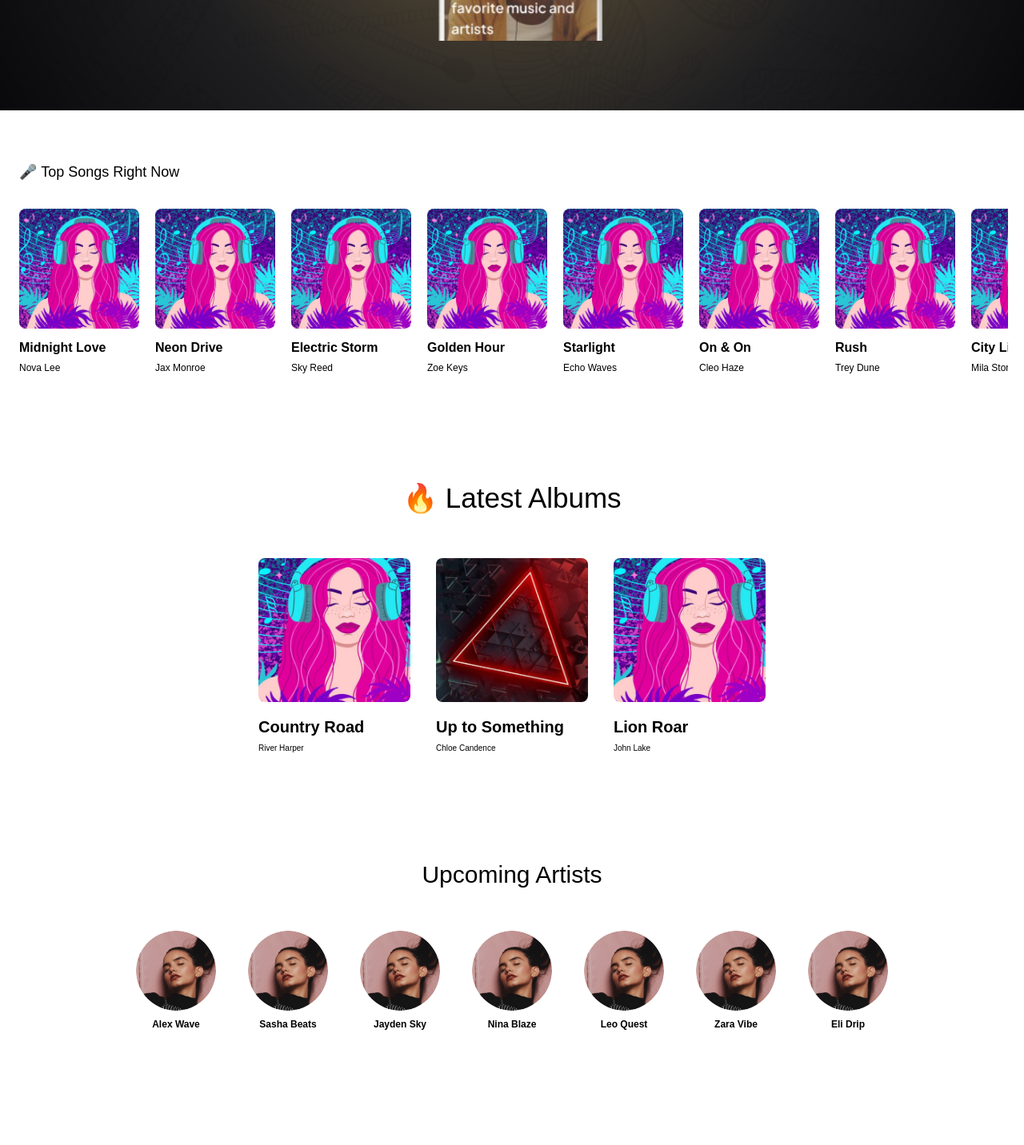
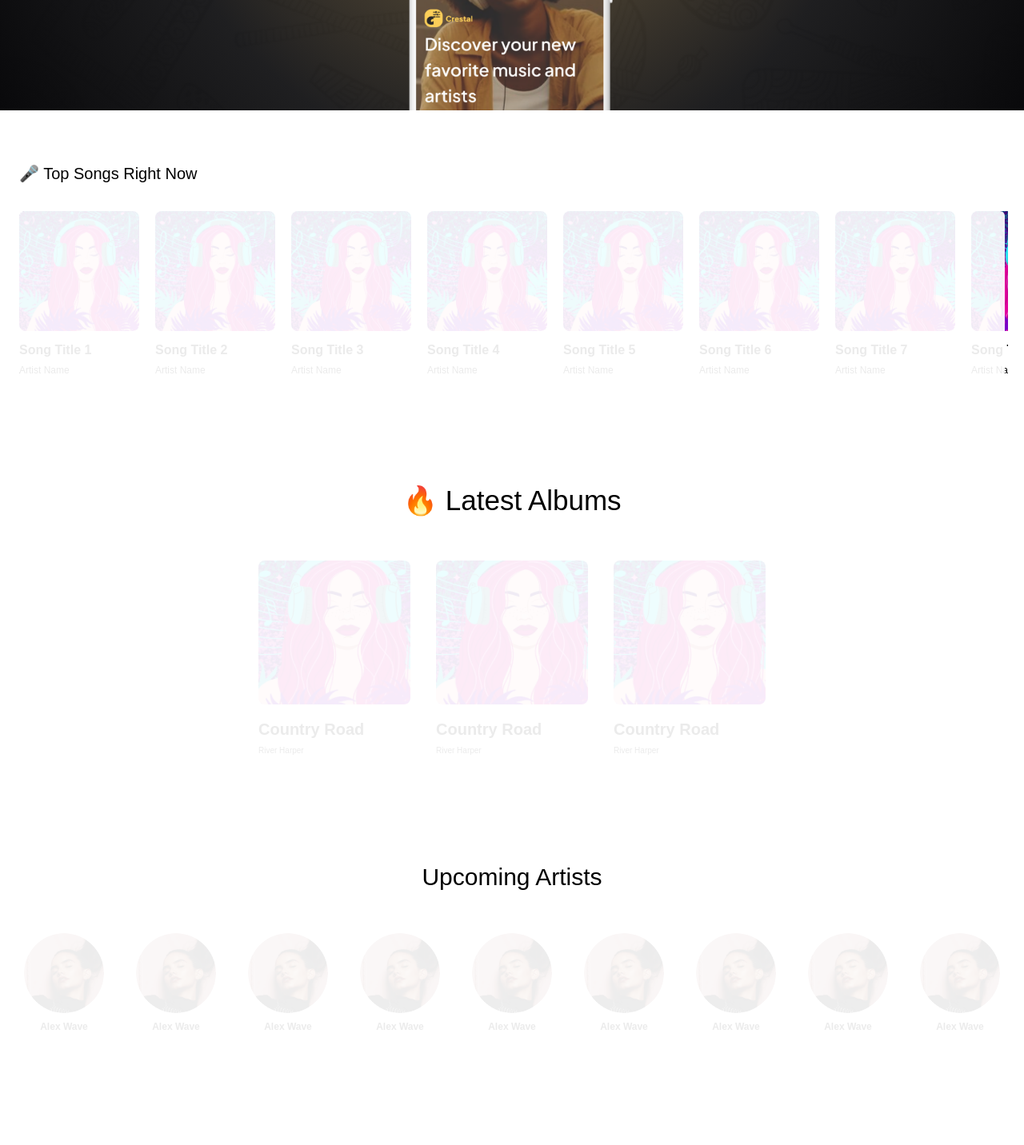
Before and after one commit to Mykol5/crestalwebsite, a Next.js app: page / in a window 1280 px wide. Shown: the part 1480-2912 px from the top of the page at 80% size. Built offline with nearby package versions, Linux system fonts and the light colour scheme; grey boxes are pictures that could not be loaded.

Commit message:
commit to landing page screen commit

```diff
--- a/src/app/page.js
+++ b/src/app/page.js
@@ -48,7 +48,7 @@ export default function Home() {
 
     <div className="flex flex-col sm:flex-row gap-4 mt-6">
       <Link
-        href="#"
+        href="/"
         className="bg-black text-white px-6 py-3 flex items-center gap-2 font-medium text-sm sm:text-base"
       >
         Listener & Creators
@@ -56,7 +56,7 @@ export default function Home() {
       </Link>
 
       <Link
-        href="#"
+        href="/artists"
         className="bg-white text-black px-6 py-3 border border-black font-medium text-sm sm:text-base flex items-center gap-2"
       >
         For Artists
@@ -104,18 +104,19 @@ export default function Home() {
     <h3 className="text-2xl sm:text-3xl font-semibold text-white mb-2 leading-tight">
       🎧 For Listeners & Creators
     </h3>
+    <br></br>
     <p className="text-sm sm:text-base text-white leading-relaxed">
-      Get access to exclusive new and unreleased music, and be able to earn <br /> money for each review you write. Share your honest opinions and help <br /> shape the future of the music industry.
+      Get access to exclusive new and unreleased music, earn money <br /> for each review you write. Share your honest opinions and help <br /> shape the future of the music industry.
     </p>
   </div>
 
   {/* Phone Image Underneath Text -- added 200*/}
-  <div className="absolute top-[37%] left-1/2 transform -translate-x-1/2 z-30">
+  <div className="absolute top-[43%] left-1/2 transform -translate-x-1/2 z-30">
     <Image
-      src="/crestimg.png"
+      src="/phonetwo.png"
       alt="Phone"
-      width={650}
-      height={1850}
+      width={320}
+      height={570}
       className="object-contain"
     />
   </div>
@@ -144,115 +145,88 @@ export default function Home() {
 </section>
 
 
-<section className="bg-white py-16 px-4 sm:px-6">
+
+
+
+<section className="bg-white py-16 px-4 sm:px-6 relative">
   <div className="max-w-7xl mx-auto">
-    {/* Section Header aligned to the left */}
-    <h2 className="text-[18px] sm:text-[20] font-normal mb-8">
+
+    {/* Section Header - stays visible */}
+    <h2 className="text-[18px] sm:text-[20px] font-normal mb-8 relative z-20">
       🎤 Top Songs Right Now
     </h2>
 
-    {/* Songs Row - Horizontal scroll on mobile */}
-    <div className="flex gap-0 sm:gap-0 overflow-x-auto scrollbar-hide px-1 -mx-1">
-      {/* Song 1 */}
-      <div className="flex-shrink-0 w-[170px]">
-        <img src="/songsmage.png" alt="Song 1" className="w-[150px] h-[150px] object-cover rounded-lg" />
-        <h3 className="text-[16px] font-semibold mt-3">Midnight Love</h3>
-        <p className="text-[12px] font-medium mt-1">Nova Lee</p>
+    {/* Wrapper for song list and overlay */}
+    <div className="relative">
+      {/* Opaque overlay */}
+      <div className="absolute inset-0 bg-white opacity-92 z-10 rounded-md pointer-events-none" />
+
+      {/* Songs Row - behind overlay */}
+      <div className="flex gap-0 sm:gap-0 overflow-x-auto scrollbar-hide px-1 -mx-1 relative z-0">
+        {/* Song cards */}
+        {[...Array(8)].map((_, i) => (
+          <div key={i} className="flex-shrink-0 w-[170px]">
+            <img
+              src="/songsmage.png"
+              alt={`Song ${i + 1}`}
+              className="w-[150px] h-[150px] object-cover rounded-lg"
+            />
+            <h3 className="text-[16px] font-semibold mt-3">Song Title {i + 1}</h3>
+            <p className="text-[12px] font-medium mt-1">Artist Name</p>
           </div>
-
-      {/* Song 2 */}
-      <div className="flex-shrink-0 w-[170px]">
-        <img src="/songsmage.png" alt="Song 2" className="w-[150px] h-[150px] object-cover rounded-lg" />
-        <h3 className="text-[16px] font-semibold mt-3">Neon Drive</h3>
-        <p className="text-[12px] font-medium mt-1">Jax Monroe</p>
-      </div>
-
-      {/* Song 3 */}
-      <div className="flex-shrink-0 w-[170px]">
-        <img src="/songsmage.png" alt="Song 3" className="w-[150px] h-[150px] object-cover rounded-lg" />
-        <h3 className="text-[16px] font-semibold mt-3">Electric Storm</h3>
-        <p className="text-[12px] font-medium mt-1">Sky Reed</p>
-      </div>
-
-      {/* Song 4 */}
-      <div className="flex-shrink-0 w-[170px]">
-        <img src="/songsmage.png" alt="Song 4" className="w-[150px] h-[150px] object-cover rounded-lg" />
-        <h3 className="text-[16px] font-semibold mt-3">Golden Hour</h3>
-        <p className="text-[12px] font-medium mt-1">Zoe Keys</p>
-      </div>
-
-      {/* Song 5 */}
-      <div className="flex-shrink-0 w-[170px]">
-        <img src="/songsmage.png" alt="Song 5" className="w-[150px] h-[150px] object-cover rounded-lg" />
-        <h3 className="text-[16px] font-semibold mt-3">Starlight</h3>
-        <p className="text-[12px] font-medium mt-1">Echo Waves</p>
-      </div>
-
-      {/* Song 6 */}
-      <div className="flex-shrink-0 w-[170px]">
-        <img src="/songsmage.png" alt="Song 6" className="w-[150px] h-[150px] object-cover rounded-lg" />
-        <h3 className="text-[16px] font-semibold mt-3">On & On</h3>
-        <p className="text-[12px] font-medium mt-1">Cleo Haze</p>
-      </div>
-
-      {/* Song 7 */}
-      <div className="flex-shrink-0 w-[170px]">
-        <img src="/songsmage.png" alt="Song 7" className="w-[150px] h-[150px] object-cover rounded-lg" />
-        <h3 className="text-[16px] font-semibold mt-3">Rush</h3>
-        <p className="text-[12px] font-medium mt-1">Trey Dune</p>
-      </div>
-
-      {/* Song 8 */}
-      <div className="flex-shrink-0 w-[170px]">
-        <img src="/songsmage.png" alt="Song 8" className="w-[150px] h-[150px] object-cover rounded-lg" />
-        <h3 className="text-[16px] font-semibold mt-3">City Lights</h3>
-        <p className="text-[12px] font-medium mt-1">Mila Stone</p>
+        ))}
       </div>
     </div>
   </div>
 </section>
 
 
-<section className="bg-white py-16 px-4 sm:px-6">
+
+<section className="bg-white py-16 px-4 sm:px-6 relative">
   <div className="max-w-7xl mx-auto text-center">
-    {/* Section Header */}
-    <h2 className="text-[28px] sm:text-[35px] font-normal mb-10 sm:mb-12">
+
+    {/* Section Header - stays on top */}
+    <h2 className="text-[28px] sm:text-[35px] font-normal mb-10 sm:mb-12 relative z-20">
       🔥 Latest Albums
     </h2>
 
-    {/* Albums Row - Horizontal scroll on mobile */}
-    <div className="flex sm:justify-center gap-6 sm:gap-8 overflow-x-auto scrollbar-hide px-1 -mx-1">
-      {/* Album 1 */}
+    {/* Wrapper for albums row and overlay */}
+    <div className="relative">
+      {/* Overlay */}
+      <div className="absolute inset-0 bg-white opacity-92 z-10 rounded-md pointer-events-none" />
+
+      {/* Albums Row - sits behind overlay */}
+      <div className="flex sm:justify-center gap-6 sm:gap-8 overflow-x-auto scrollbar-hide px-1 -mx-1 relative z-0">
+        {/* Repeat album cards here */}
+        {/* Example Album */}
         <div className="flex-shrink-0 text-left w-[180px] sm:w-auto">
           <img
             src="/songimage.png"
-          alt="Album 1"
+            alt="Album"
             className="w-[190px] h-[180px] object-cover rounded-lg mx-auto"
           />
           <h3 className="text-[18px] sm:text-[20px] font-semibold mt-4">Country Road</h3>
           <p className="text-[10px] font-medium mt-1">River Harper</p>
         </div>
-
-      {/* Album 2 */}
-      <div className="flex-shrink-0 text-left w-[180px] sm:w-auto">
-        <img
-          src="/songimage2.png"
-          alt="Album 2"
-          className="w-[190px] h-[180px] object-cover rounded-lg mx-auto"
-        />
-        <h3 className="text-[18px] sm:text-[20px] font-semibold mt-4">Up to Something</h3>
-        <p className="text-[10px] font-medium mt-1">Chloe Candence</p>
-      </div>
-
-      {/* Album 3 */}
         <div className="flex-shrink-0 text-left w-[180px] sm:w-auto">
           <img
             src="/songimage.png"
-          alt="Album 3"
+            alt="Album"
             className="w-[190px] h-[180px] object-cover rounded-lg mx-auto"
           />
-        <h3 className="text-[18px] sm:text-[20px] font-semibold mt-4">Lion Roar</h3>
-        <p className="text-[10px] font-medium mt-1">John Lake</p>
+          <h3 className="text-[18px] sm:text-[20px] font-semibold mt-4">Country Road</h3>
+          <p className="text-[10px] font-medium mt-1">River Harper</p>
+        </div>
+        <div className="flex-shrink-0 text-left w-[180px] sm:w-auto">
+          <img
+            src="/songimage.png"
+            alt="Album"
+            className="w-[190px] h-[180px] object-cover rounded-lg mx-auto"
+          />
+          <h3 className="text-[18px] sm:text-[20px] font-semibold mt-4">Country Road</h3>
+          <p className="text-[10px] font-medium mt-1">River Harper</p>
+        </div>
+        {/* ...Other albums */}
       </div>
     </div>
   </div>
@@ -262,83 +236,96 @@ export default function Home() {
 
 
 
-<section className="bg-white py-16 px-4 sm:px-6">
+
+<section className="bg-white py-16 px-4 sm:px-6 relative">
   <div className="max-w-7xl mx-auto text-center">
-    {/* Section Header */}
-    <h2 className="text-[23px] sm:text-[30px] font-normal mb-10 sm:mb-12">
+
+    {/* Section Header - stays on top */}
+    <h2 className="text-[23px] sm:text-[30px] font-normal mb-10 sm:mb-12 relative z-20">
       Upcoming Artists
     </h2>
 
-    {/* Artists Row - Horizontal scroll on mobile */}
-    <div className="flex sm:justify-center gap-6 sm:gap-10 overflow-x-auto scrollbar-hide px-1 -mx-1">
-      {/* Artist 1 */}
+    {/* Wrapper for artists row and overlay */}
+    <div className="relative">
+      {/* Overlay */}
+      <div className="absolute inset-0 bg-white opacity-92 z-10 rounded-md pointer-events-none" />
+
+      {/* Artists Row - sits behind overlay */}
+      <div className="flex sm:justify-center gap-6 sm:gap-10 overflow-x-auto scrollbar-hide px-1 -mx-1 relative z-0">
+        {/* Example Artist */}
         <div className="flex-shrink-0 w-[100px] text-center">
           <img
             src="/artist.png"
-          alt="Artist 1"
+            alt="Artist"
             className="w-[100px] h-[100px] object-cover rounded-full mx-auto"
           />
           <p className="text-[12px] font-semibold mt-2">Alex Wave</p>
         </div>
-
-      {/* Artist 2 */}
         <div className="flex-shrink-0 w-[100px] text-center">
           <img
             src="/artist.png"
-          alt="Artist 2"
+            alt="Artist"
             className="w-[100px] h-[100px] object-cover rounded-full mx-auto"
           />
-        <p className="text-[12px] font-semibold mt-2">Sasha Beats</p>
+          <p className="text-[12px] font-semibold mt-2">Alex Wave</p>
         </div>
-
-      {/* Artist 3 */}
         <div className="flex-shrink-0 w-[100px] text-center">
           <img
             src="/artist.png"
-          alt="Artist 3"
+            alt="Artist"
             className="w-[100px] h-[100px] object-cover rounded-full mx-auto"
           />
-        <p className="text-[12px] font-semibold mt-2">Jayden Sky</p>
+          <p className="text-[12px] font-semibold mt-2">Alex Wave</p>
         </div>
-
-      {/* Artist 4 */}
         <div className="flex-shrink-0 w-[100px] text-center">
           <img
             src="/artist.png"
-          alt="Artist 4"
+            alt="Artist"
             className="w-[100px] h-[100px] object-cover rounded-full mx-auto"
           />
-        <p className="text-[12px] font-semibold mt-2">Nina Blaze</p>
+          <p className="text-[12px] font-semibold mt-2">Alex Wave</p>
         </div>
-
-      {/* Artist 5 */}
         <div className="flex-shrink-0 w-[100px] text-center">
           <img
             src="/artist.png"
-          alt="Artist 5"
+            alt="Artist"
             className="w-[100px] h-[100px] object-cover rounded-full mx-auto"
           />
-        <p className="text-[12px] font-semibold mt-2">Leo Quest</p>
+          <p className="text-[12px] font-semibold mt-2">Alex Wave</p>
         </div>
-
-      {/* Artist 6 */}
         <div className="flex-shrink-0 w-[100px] text-center">
           <img
             src="/artist.png"
-          alt="Artist 6"
+            alt="Artist"
             className="w-[100px] h-[100px] object-cover rounded-full mx-auto"
           />
-        <p className="text-[12px] font-semibold mt-2">Zara Vibe</p>
+          <p className="text-[12px] font-semibold mt-2">Alex Wave</p>
         </div>
-
-      {/* Artist 7 */}
         <div className="flex-shrink-0 w-[100px] text-center">
           <img
             src="/artist.png"
-          alt="Artist 7"
+            alt="Artist"
             className="w-[100px] h-[100px] object-cover rounded-full mx-auto"
           />
-        <p className="text-[12px] font-semibold mt-2">Eli Drip</p>
+          <p className="text-[12px] font-semibold mt-2">Alex Wave</p>
+        </div>
+        <div className="flex-shrink-0 w-[100px] text-center">
+          <img
+            src="/artist.png"
+            alt="Artist"
+            className="w-[100px] h-[100px] object-cover rounded-full mx-auto"
+          />
+          <p className="text-[12px] font-semibold mt-2">Alex Wave</p>
+        </div>
+        <div className="flex-shrink-0 w-[100px] text-center">
+          <img
+            src="/artist.png"
+            alt="Artist"
+            className="w-[100px] h-[100px] object-cover rounded-full mx-auto"
+          />
+          <p className="text-[12px] font-semibold mt-2">Alex Wave</p>
+        </div>
+        {/* ...Other artists */}
       </div>
     </div>
   </div>
```
Also changed, not shown: src/app/artists/page.js (+5 -5 lines), just.txt. Lines whose indentation alone changed are shown as unchanged.
